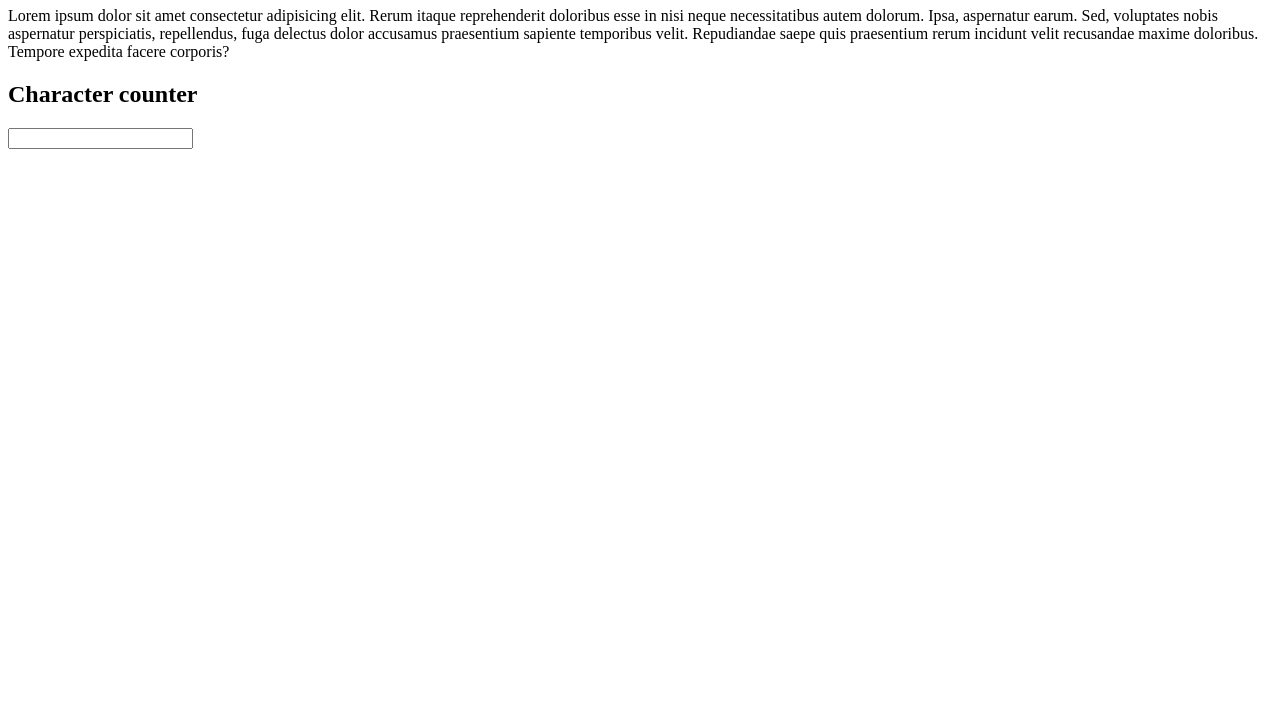
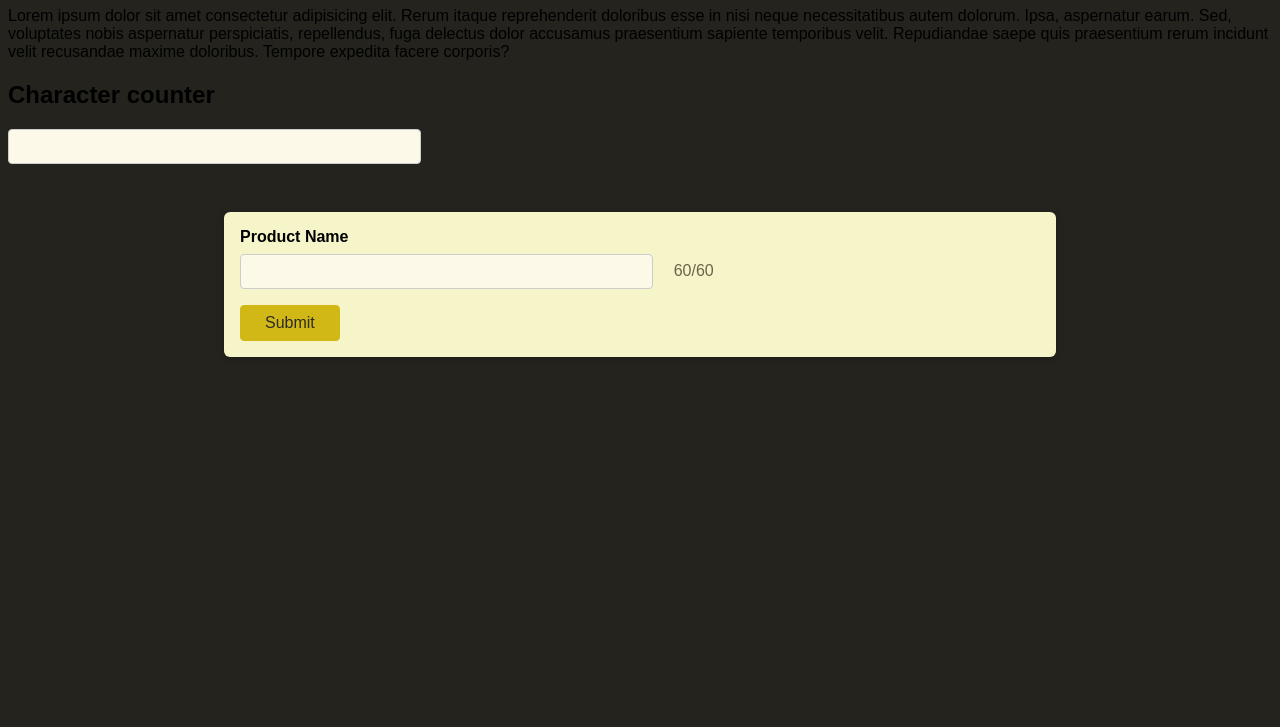
Before and after one commit to babalonogqala/javascript-sandbox-2, a plain HTML site: page about.html in a window 1280 px wide. Shown: the part 73-800 px from the top of the page. Drawn offline with Linux system fonts and the light colour scheme.

Commit message:
add char traker

```diff
--- a/about.html
+++ b/about.html
@@ -3,6 +3,7 @@
   <head>
     <meta charset="UTF-8" />
     <meta name="viewport" content="width=device-width, initial-scale=1.0" />
+    <link rel="stylesheet" href="main.css" />
     <script src="app2.js" defer></script>
     <title>Document</title>
   </head>
@@ -21,5 +22,18 @@
       <input type="text" />
       <p id="rate"></p>
     </div>
+    <form>
+      <div class="control">
+        <label for="product-name">Product Name</label>
+        <input
+          type="text"
+          id="product-name"
+          name="product-name"
+          maxlength="60"
+        />
+        <span id="charcount"> <span id="remaining-chars">60</span>/60 </span>
+      </div>
+      <button>Submit</button>
+    </form>
   </body>
 </html>
--- a/app2.js
+++ b/app2.js
@@ -1,11 +1,29 @@
 // character counter
-let inputElement = document.querySelector('input')
-let rating = document.getElementById('rate')
+// let inputElement = document.querySelector('input')
+// let rating = document.getElementById('rate')
 
-function countChar () {
-  let name = inputElement.value
-  let number = name.length
-  console.log(number)
+// function countChar () {
+//   let name = inputElement.value
+//   let number = name.length
+//   console.log(number)
+// }
+
+// inputElement.addEventListener('input', countChar)
+
+// first step is to declare the variables of the input and span char
+let userInputChar = document.getElementById('product-name')
+let numOfchar = document.getElementById('remaining-chars')
+let arrayProduct = ['apple', 'banana', 'pineapple']
+
+// third step is to create a funtion that will track the char number and display changes(remaining char)
+function calculateChar (Product, array) {
+  //
+  let trackInput = Product[array].value //take the value of the input
+  let charLength = trackInput.length
+
+  let numOfcharElement = charLength - 60
+
+  numOfchar.textContent = numOfcharElement
 }
-
-inputElement.addEventListener('input', countChar)
+// second step is to add event to the input element and track it
+userInputChar.addEventListener('input', calculateChar)
--- /dev/null
+++ b/main.css
@@ -0,0 +1,68 @@
+body {
+  font-family: sans-serif;
+  background-color: rgb(36, 35, 30);
+}
+
+form {
+  margin: 3rem auto;
+  width: 90%;
+  max-width: 50rem;
+  box-shadow: 0 2px 8px rgba(0, 0, 0, 0.2);
+  border-radius: 6px;
+  padding: 1rem;
+  background-color: rgb(246, 245, 201);
+}
+
+.control {
+  margin-bottom: 1rem;
+}
+
+label {
+  display: block;
+  font-weight: bold;
+  margin-bottom: 0.5rem;
+}
+
+input {
+  font: inherit;
+  font-size: 1.15rem;
+  padding: 0.35rem;
+  border: 1px solid rgb(204, 204, 204);
+  background-color: rgb(252, 249, 233);
+  color: rgb(53, 51, 39);
+  width: 25rem;
+  border-radius: 4px;
+  margin-right: 1rem;
+  vertical-align: middle;
+}
+
+input:focus {
+  background-color: rgb(253, 245, 196);
+}
+
+button {
+  font: inherit;
+  background-color: rgb(209, 184, 23);
+  border: 1px solid rgb(209, 184, 23);
+  color: rgb(44, 43, 36);
+  border-radius: 4px;
+  padding: 0.5rem 1.5rem;
+  cursor: pointer;
+}
+
+button:hover {
+  background-color: rgb(209, 197, 23);
+  border-color: rgb(209, 197, 23);
+}
+
+#charcount {
+  color: rgb(105, 101, 75);
+}
+
+input.warning {
+  background-color: rgb(248, 191, 145);
+}
+
+#remaining-chars.warning {
+  color: rgb(211, 109, 26);
+}
```
